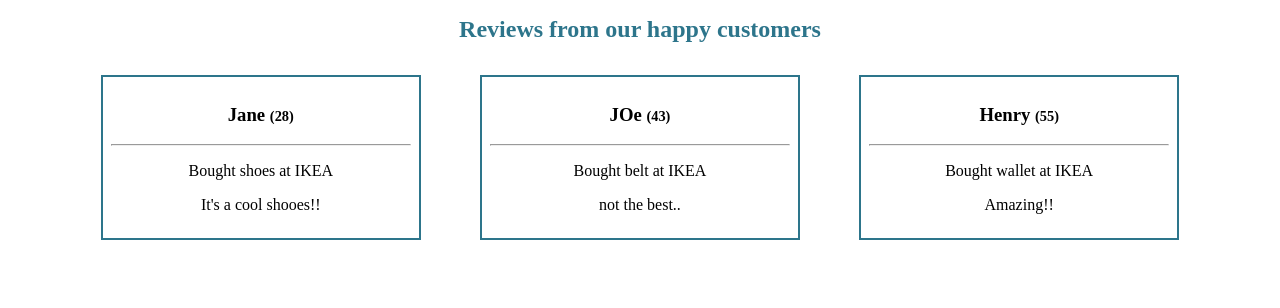
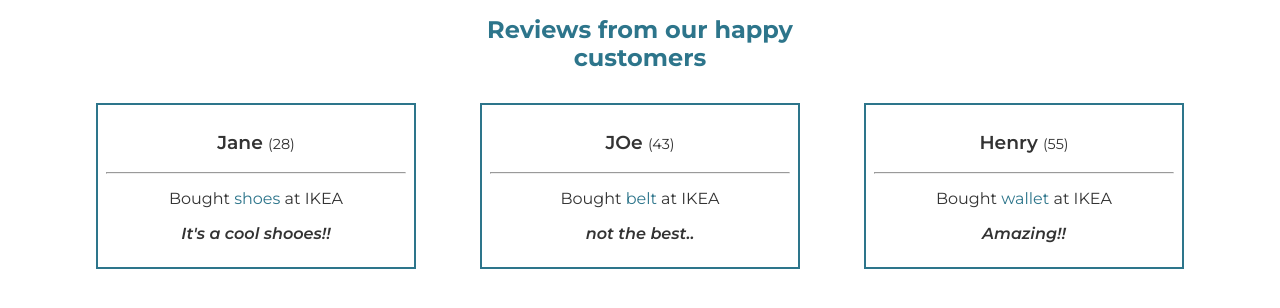
Before and after one commit to Tyby84/ikea-reviews, a website: page index.html in a window 1280 px wide. Drawn offline with nearby package versions, Linux system fonts and the light colour scheme.

Commit message:
PostCSS added

```diff
--- a/bundled.js
+++ b/bundled.js
@@ -1,3 +1,4 @@
+$(document).ready(function () {
   $.getJSON("reviews.json", function (data) {
     $.each(data, function (key, val) {
       let name = val.customer_name;
@@ -11,9 +12,10 @@ $.getJSON("reviews.json", function (data) {
 				<span class="reviews__item__age">(${age})</span>
 				</h3>
 				<hr class="hr">
-				<p class="reviews__product">Bought ${product} at IKEA</p>
+				<p class="reviews__item__product">Bought <a class="product-link" href="#">${product}</a> at IKEA</p>
 				<p class="reviews__item__review">${review}</p>
 				</div>
 				`);
     });
   });
+});
--- /dev/null
+++ b/gulpfile.js
@@ -0,0 +1,19 @@
+let gulp = require('gulp'),
+	postcss = require('gulp-postcss'),
+	autoprefixer = require('autoprefixer'),
+	cssvars = require('postcss-simple-vars'),
+	nested = require('postcss-nested'),
+	cssImport = require('postcss-import'),
+	mixins = require('postcss-mixins'),
+	hexrgba = require('postcss-hexrgba');
+
+
+gulp.task('styles', function() {
+  return gulp.src('./styles/style.css')
+    	.pipe(postcss([cssImport, mixins, cssvars, nested, hexrgba ,autoprefixer]))
+  		.on('error', function(errorInfo) {
+	  	console.log(errorInfo.toString());
+  		this.emit('end');
+  	})
+    	.pipe(gulp.dest('./dist'));
+});
--- a/index.html
+++ b/index.html
@@ -3,14 +3,18 @@
 <head>
 	<meta charset="UTF-8">
 	<title>Ikea Project</title>
-	<link rel="stylesheet" href="style.css">
-<script src="https://cdnjs.cloudflare.com/ajax/libs/jquery/3.3.1/jquery.min.js"></script>
+
+	<link href="https://fonts.googleapis.com/css?family=Montserrat:400,600,600i,700" rel="stylesheet">
+
+	<link rel="stylesheet" href="dist/style.css">
+
+	<script src="https://cdnjs.cloudflare.com/ajax/libs/jquery/3.3.1/jquery.min.js"></script>
 </head>
 <body>
 <h2 class="headline">Reviews from our happy customers</h2>
-<div class="reviews">
+<section class="reviews">
 
-</div>
+</section>
 <script src="bundled.js"></script>
 </body>
 </html>
--- a/scripts.js
+++ b/scripts.js
@@ -1,23 +1,21 @@
-
-
-	$.getJSON("reviews.json", function(data){
-		$.each(data, function(key, val){
-
+$(document).ready(function(){
+$.getJSON("reviews.json", function (data) {
+  $.each(data, function (key, val) {
     let name = val.customer_name;
     let age = val.customer_age;
     let product = val.product_name;
     let review = val.customer_review;
     let picture = val.customer_pic;
+    $('.reviews').append(`<div class="reviews__item">
 
-			$('.reviews')
-				.append(`<div class="reviews__item">
-
-				<h1 class="reviews__item__name">${name}
-				(<span class="reviews__item__age">${age}</span>)
-				</h1>
+				<h3 class="reviews__item__name">${name}
+				<span class="reviews__item__age">(${age})</span>
+				</h3>
+				<hr class="hr">
+				<p class="reviews__item__product">Bought <a class="product-link" href="#">${product}</a> at IKEA</p>
 				<p class="reviews__item__review">${review}</p>
 				</div>
 				`);
-
   });
 });
+});
--- a/style.css
+++ /dev/null
@@ -1,31 +0,0 @@
-.headline {
-	width: 400px;
-	margin: 1rem auto 2rem auto;
-	color: #2d758b;
-	text-align: center;
-}
-
-.reviews {
-	display: flex;
-	flex-direction: row;
-	width: 90%;
-	justify-content: space-around;
-	margin: 1rem auto;
-
-}
-
-.reviews__item {
-	border: 2px solid #2d758b;
-	width: 300px;
-	padding: .5rem;
-	text-align: center;
-
-}
-
-.reviews__item__name {
-
-}
-
-.reviews__item__age {
-	font-size: .9rem;
-}
--- /dev/null
+++ b/styles/style.css
@@ -0,0 +1,54 @@
+@import 'normalize.css';
+@import './variables.css';
+
+.headline {
+	width: 400px;
+	margin: 1rem auto 2rem auto;
+	color: #2d758b;
+	text-align: center;
+	font-family: 'Montserrat', sans-serif;
+	font-weight: 700;
+
+}
+
+.reviews {
+	display: flex;
+	flex-direction: row;
+	width: 90%;
+	justify-content: space-around;
+	margin: 1rem auto;
+	color: $mainfont;
+	font-family: 'Montserrat', sans-serif;
+
+
+	&__item {
+		border: 2px solid $sky-blue;
+		width: 300px;
+		padding: .5rem;
+		text-align: center;
+
+}
+
+	&__item__name {
+		font-weight: 600;
+}
+
+	&__item__age {
+		font-weight: 400;
+		font-size: .9rem;
+}
+
+	&__item__product {
+
+}
+
+	&__item__review {
+		font-weight: 600;
+		font-style: italic;
+}
+}
+
+.product-link{
+	text-decoration: none;
+	color: $sky-blue;
+}
--- /dev/null
+++ b/styles/variables.css
@@ -0,0 +1,2 @@
+$sky-blue: #2d758b;
+$mainfont: rgb(51,51,51);
```
Also changed, not shown: package.json (+12 -1 lines), dist/style.css (added), 1 other file. Lines whose indentation alone changed are shown as unchanged.
